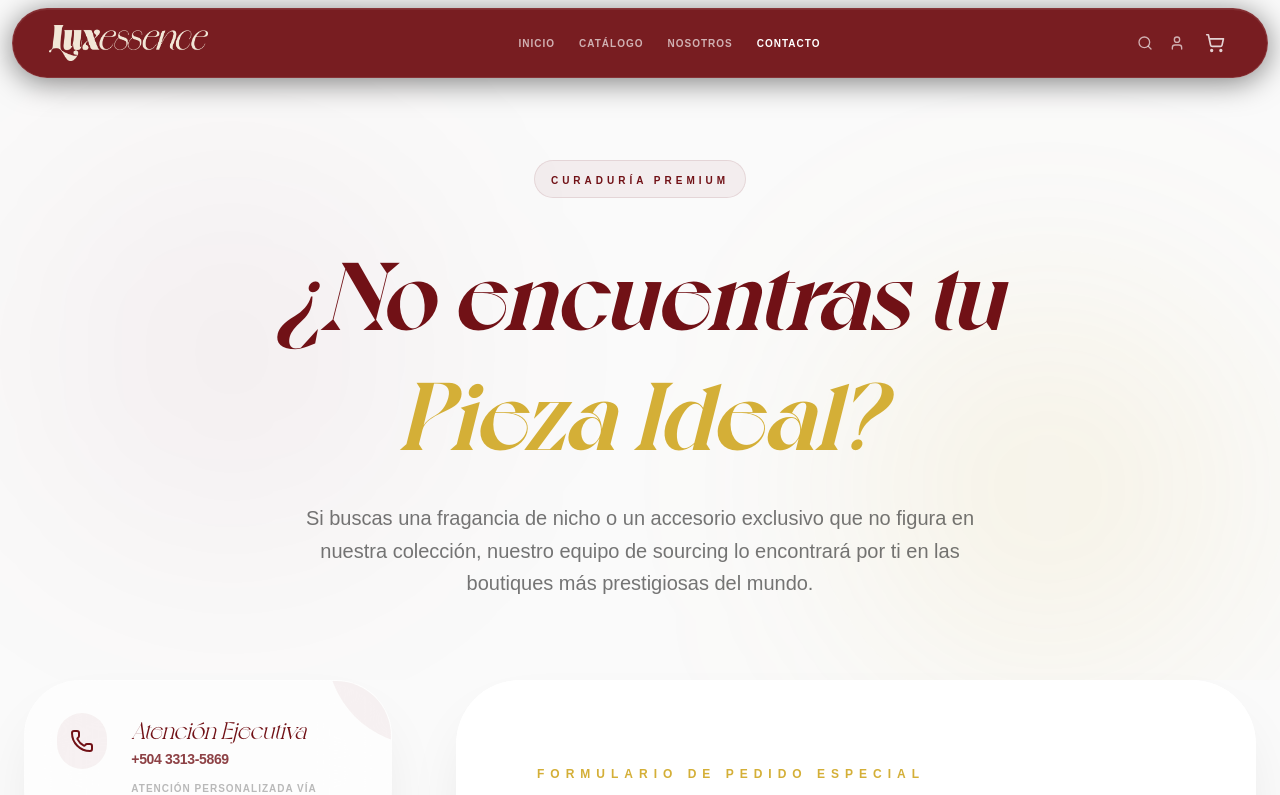
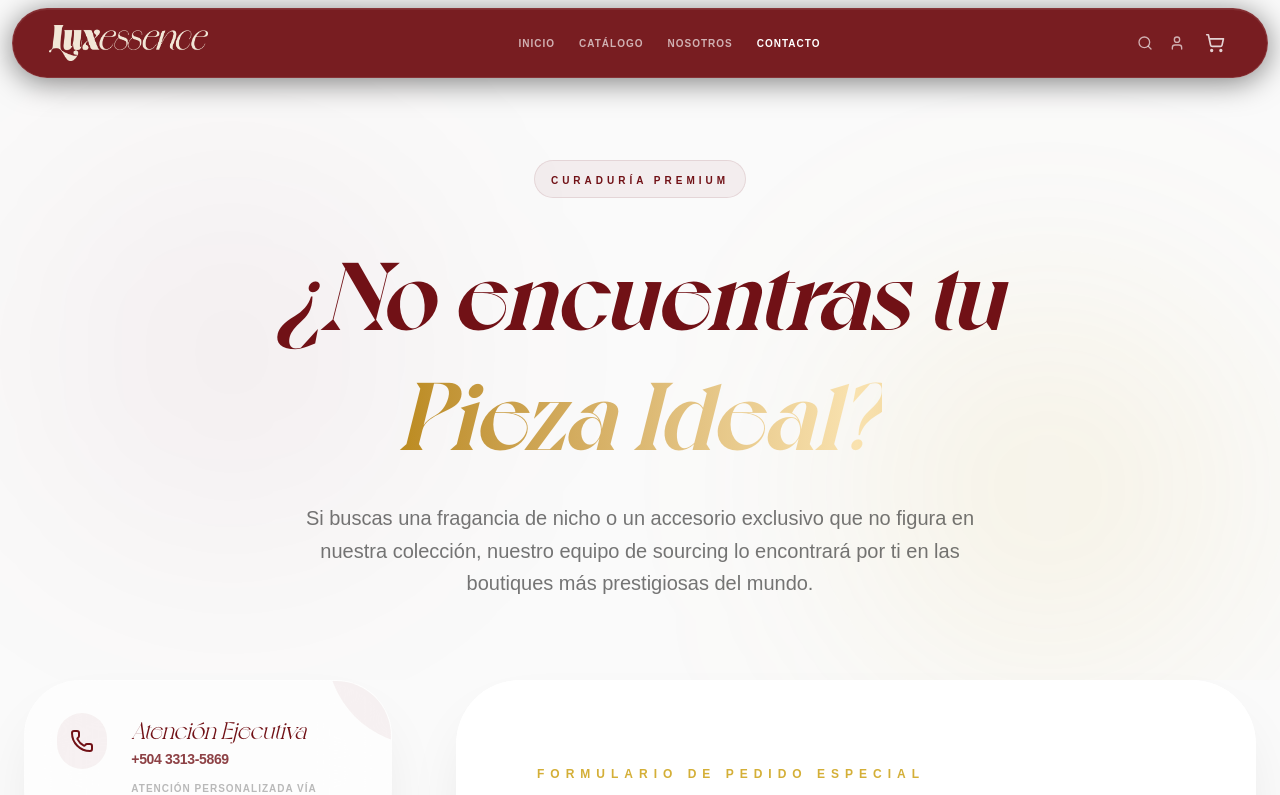
Before and after one commit to MemeH27/Web-Luxessence, a React (Vite) app: page /contact in a window 1280 px wide. Shown: the top 795 px of the page. Built offline with nearby package versions, Linux system fonts and the light colour scheme.

Commit message:
style: add gold shimmer animation to Pieza Ideal text

```diff
--- a/src/index.css
+++ b/src/index.css
@@ -147,3 +147,19 @@
 body.auth-open .bottom-nav-container {
   display: none !important;
 }
+
+.text-gold-shimmer {
+  @apply bg-gradient-to-r from-[#B8860B] via-[#F9E2AF] to-[#B8860B] bg-clip-text text-transparent;
+  background-size: 200% auto;
+  animation: gold-shimmer 3s linear infinite;
+}
+
+@keyframes gold-shimmer {
+  0% {
+    background-position: 0% center;
+  }
+
+  100% {
+    background-position: 200% center;
+  }
+}
--- a/src/pages/Contact.jsx
+++ b/src/pages/Contact.jsx
@@ -34,7 +34,7 @@ const Contact = () => {
                         transition={{ delay: 0.2 }}
                         className="text-6xl md:text-8xl font-serif font-bold italic text-primary leading-tight"
                     >
-                        ¿No encuentras tu <br /> <span className="text-gold">Pieza Ideal?</span>
+                        ¿No encuentras tu <br /> <span className="text-gold-shimmer">Pieza Ideal?</span>
                     </motion.h1>
 
                     <motion.p
```
